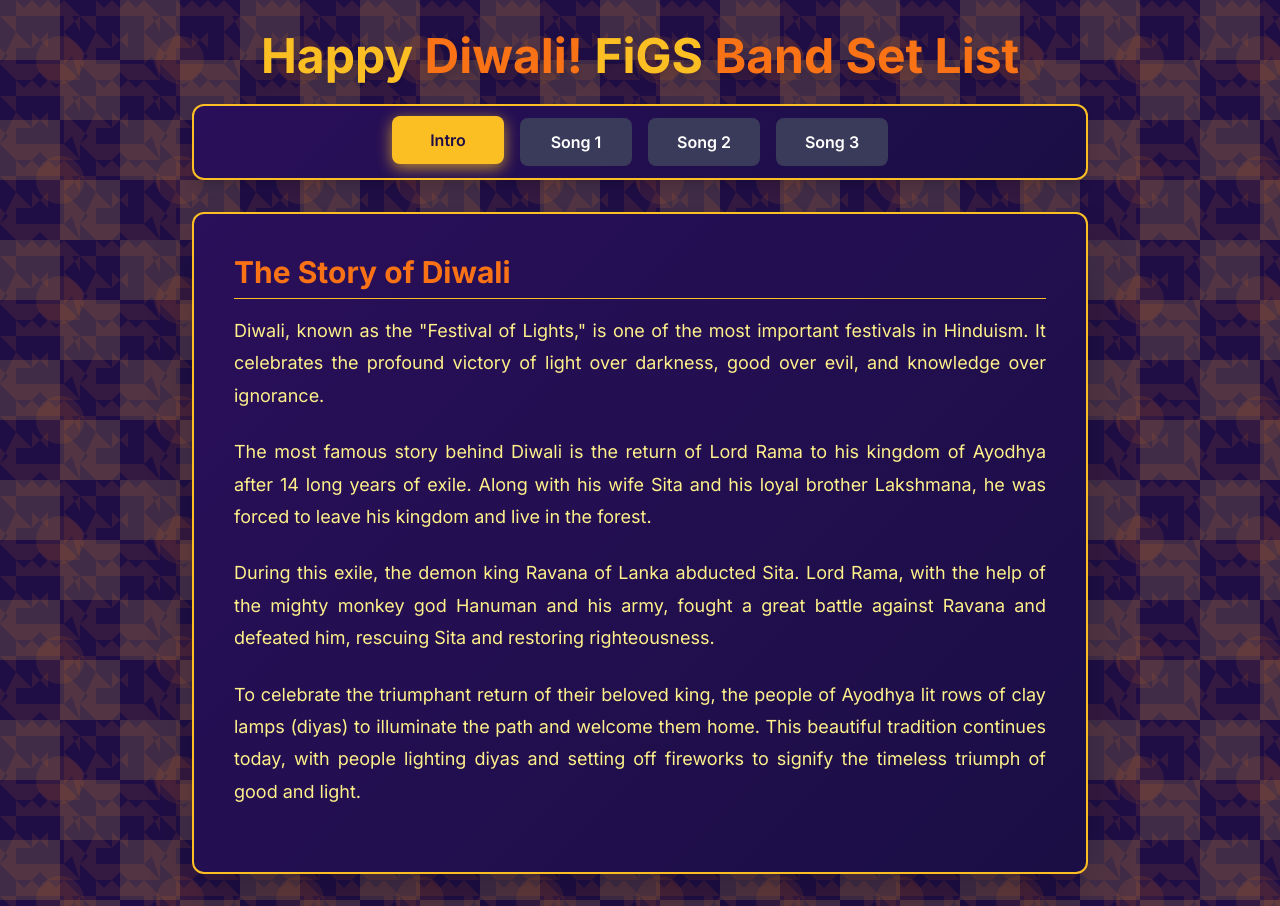
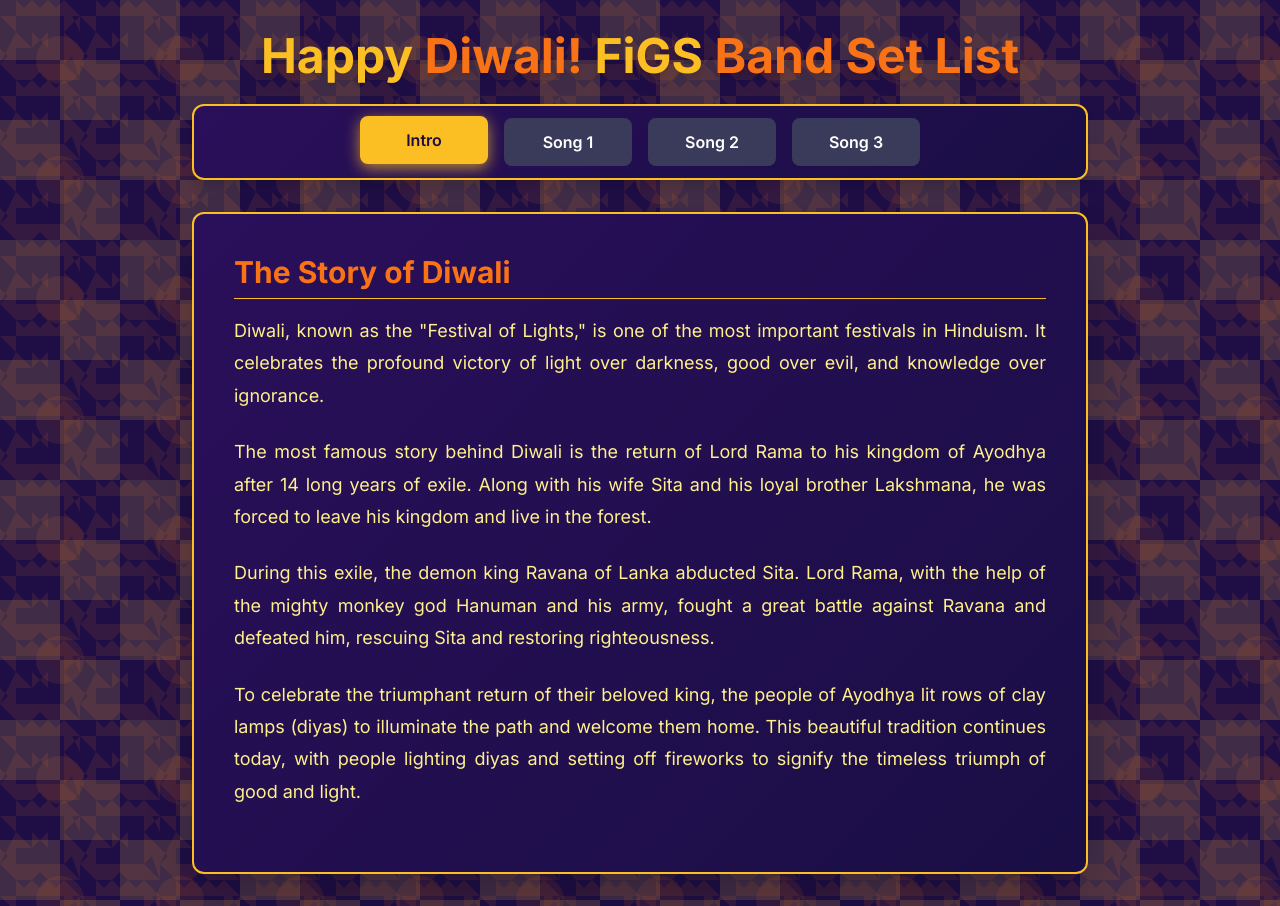
Before and after one commit to sagarbhosale/diwali-2025-setlist, a plain HTML site: page index.html in a window 1280 px wide. Drawn offline with nearby package versions, Linux system fonts and the light colour scheme.

Commit message:
Update button widths for consistent styling
Increased button width from w-28 to w-32 for consistent height and to prevent text wrapping.

```diff
--- a/index.html
+++ b/index.html
@@ -62,16 +62,17 @@
         </h1>
 
         <!-- Navigation Tabs --><div id="tabs" class="flex flex-wrap justify-center space-y-3 sm:space-y-0 sm:space-x-4 mb-8 p-3 bg-diwali-main rounded-xl shadow-lg">
-            <button data-song="0" class="tab-button bg-[#3a3a5a] text-white font-semibold py-3 px-6 rounded-lg transition-all duration-300 hover-diwali-button focus:outline-none focus:ring-4 focus:ring-[#fbbf24]/50 w-28">
+            <!-- Increased width from w-28 to w-32 on all buttons to ensure consistent height and prevent text wrapping. -->
+            <button data-song="0" class="tab-button bg-[#3a3a5a] text-white font-semibold py-3 px-6 rounded-lg transition-all duration-300 hover-diwali-button focus:outline-none focus:ring-4 focus:ring-[#fbbf24]/50 w-32">
                 Intro
             </button>
-            <button data-song="1" class="tab-button bg-[#3a3a5a] text-white font-semibold py-3 px-6 rounded-lg transition-all duration-300 hover-diwali-button focus:outline-none focus:ring-4 focus:ring-[#fbbf24]/50 w-28">
+            <button data-song="1" class="tab-button bg-[#3a3a5a] text-white font-semibold py-3 px-6 rounded-lg transition-all duration-300 hover-diwali-button focus:outline-none focus:ring-4 focus:ring-[#fbbf24]/50 w-32">
                 Song 1
             </button>
-            <button data-song="2" class="tab-button bg-[#3a3a5a] text-white font-semibold py-3 px-6 rounded-lg transition-all duration-300 hover-diwali-button focus:outline-none focus:ring-4 focus:ring-[#fbbf24]/50 w-28">
+            <button data-song="2" class="tab-button bg-[#3a3a5a] text-white font-semibold py-3 px-6 rounded-lg transition-all duration-300 hover-diwali-button focus:outline-none focus:ring-4 focus:ring-[#fbbf24]/50 w-32">
                 Song 2
             </button>
-            <button data-song="3" class="tab-button bg-[#3a3a5a] text-white font-semibold py-3 px-6 rounded-lg transition-all duration-300 hover-diwali-button focus:outline-none focus:ring-4 focus:ring-[#fbbf24]/50 w-28">
+            <button data-song="3" class="tab-button bg-[#3a3a5a] text-white font-semibold py-3 px-6 rounded-lg transition-all duration-300 hover-diwali-button focus:outline-none focus:ring-4 focus:ring-[#fbbf24]/50 w-32">
                 Song 3
             </button>
         </div>
```
